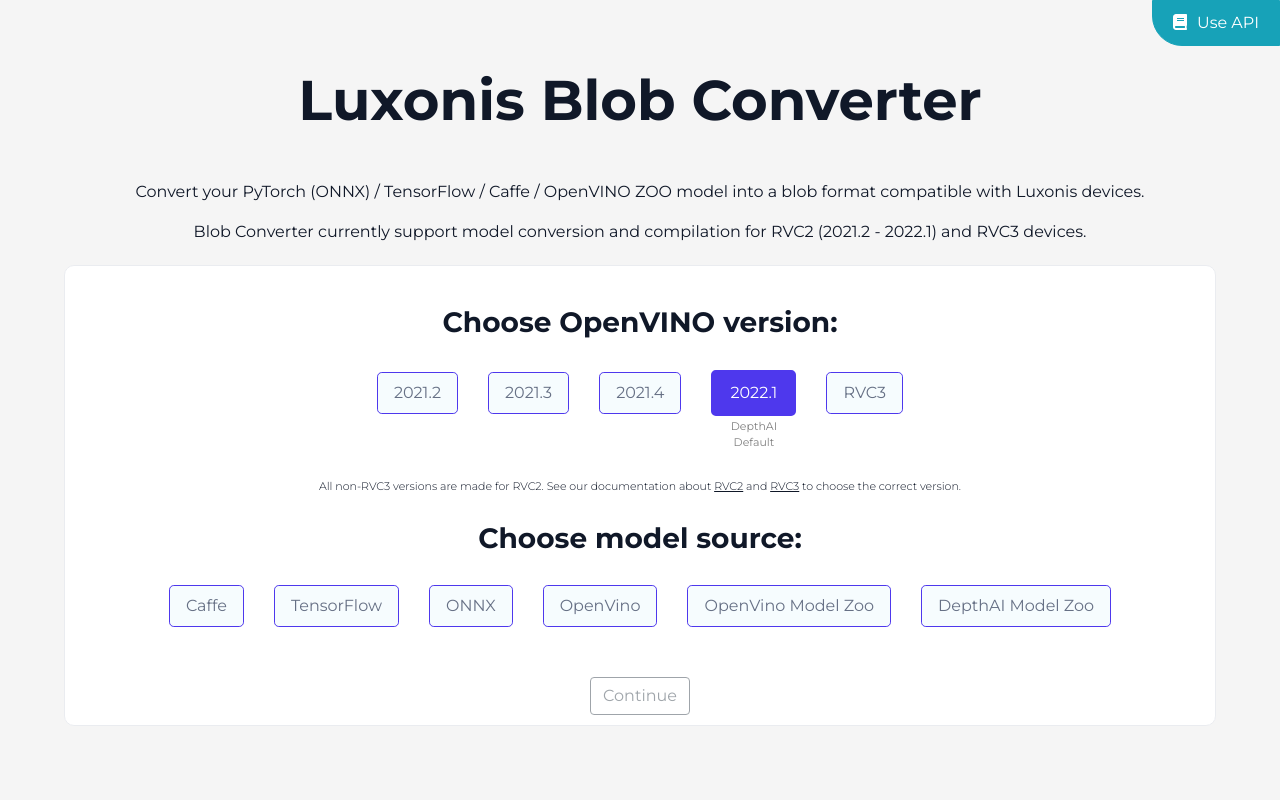
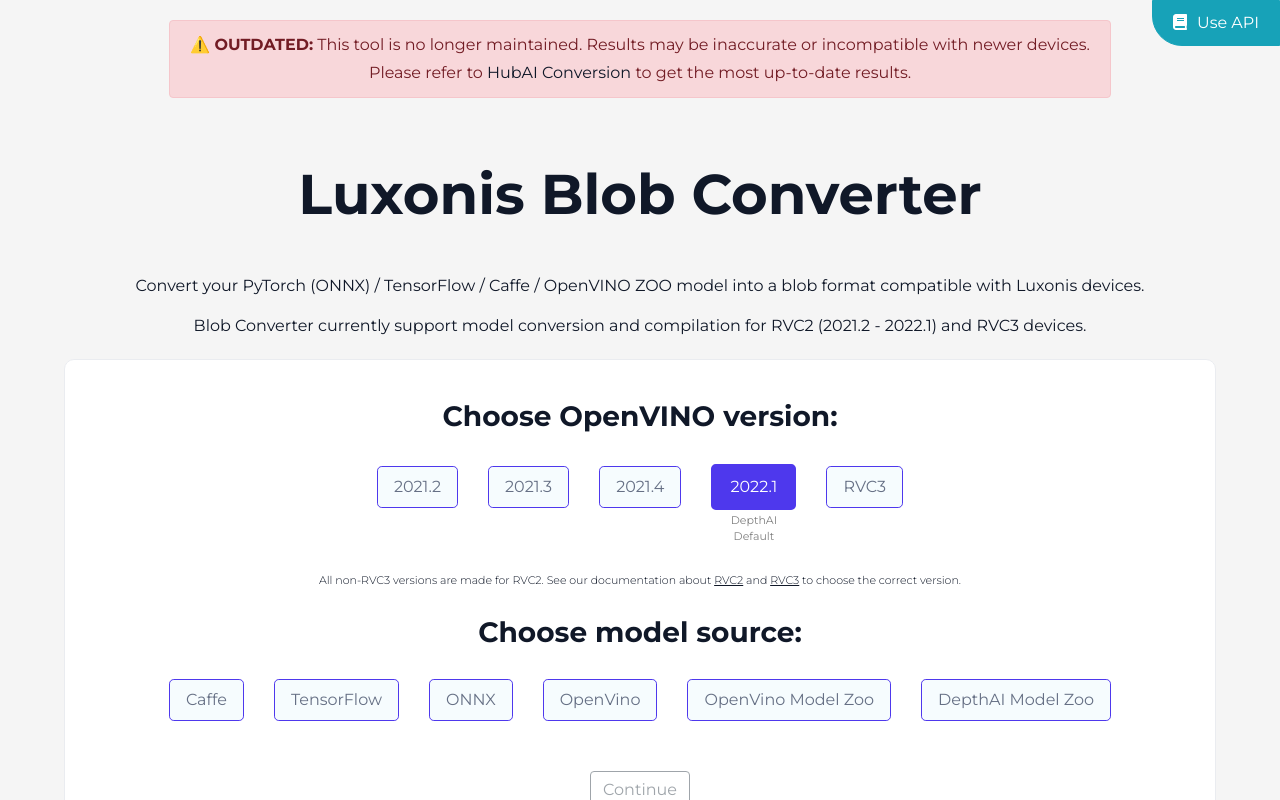
Before and after one commit to luxonis/blobconverter, a React (Create React App) app in the folder websrc/: page / in a window 1280 px wide. Built offline with nearby package versions, Linux system fonts and the light colour scheme.

Commit message:
feat: add outdated banner

```diff
--- a/websrc/src/components/Content.jsx
+++ b/websrc/src/components/Content.jsx
@@ -1,19 +1,32 @@
 import React from 'react';
 import ConversionForm from "./ConversionForm";
-import {Carousel} from "react-bootstrap";
+import { Carousel, Alert } from "react-bootstrap";
 import TypeChooser from "./TypeChooser";
-import logoImg from './Luxonis_Logo.png'
-
+import logoImg from './Luxonis_Logo.png';
 
 const Content = () => {
   const [index, setIndex] = React.useState(0);
   return (
     <>
+      <Alert variant="danger" className="text-center">
+        <p className="mb-1">
+          <strong>⚠️ OUTDATED:</strong> This tool is no longer maintained. Results may be inaccurate or incompatible with newer devices.
+        </p>
+        <p className="mb-0">
+          Please refer to{' '}
+          <a href="https://rvc4.docs.luxonis.com/cloud/hubai/features/model-conversion/" target="_blank" rel="noopener noreferrer">
+            HubAI Conversion
+          </a>{' '}
+          to get the most up-to-date results.
+        </p>
+      </Alert>
+
       <div className="jumbo">
         <h1>Luxonis Blob Converter</h1>
         <p>Convert your PyTorch (ONNX) / TensorFlow / Caffe / OpenVINO ZOO model into a blob format compatible with Luxonis devices.</p>
         <p>Blob Converter currently support model conversion and compilation for RVC2 (2021.2 - 2022.1) and RVC3 devices.</p>
       </div>
+
       <Carousel activeIndex={index} onSelect={console.log} controls={false} indicators={false} keyboard={false}
                 touch={false} wrap={false} pause={false} interval={null} fade={true}>
         <Carousel.Item>
```
